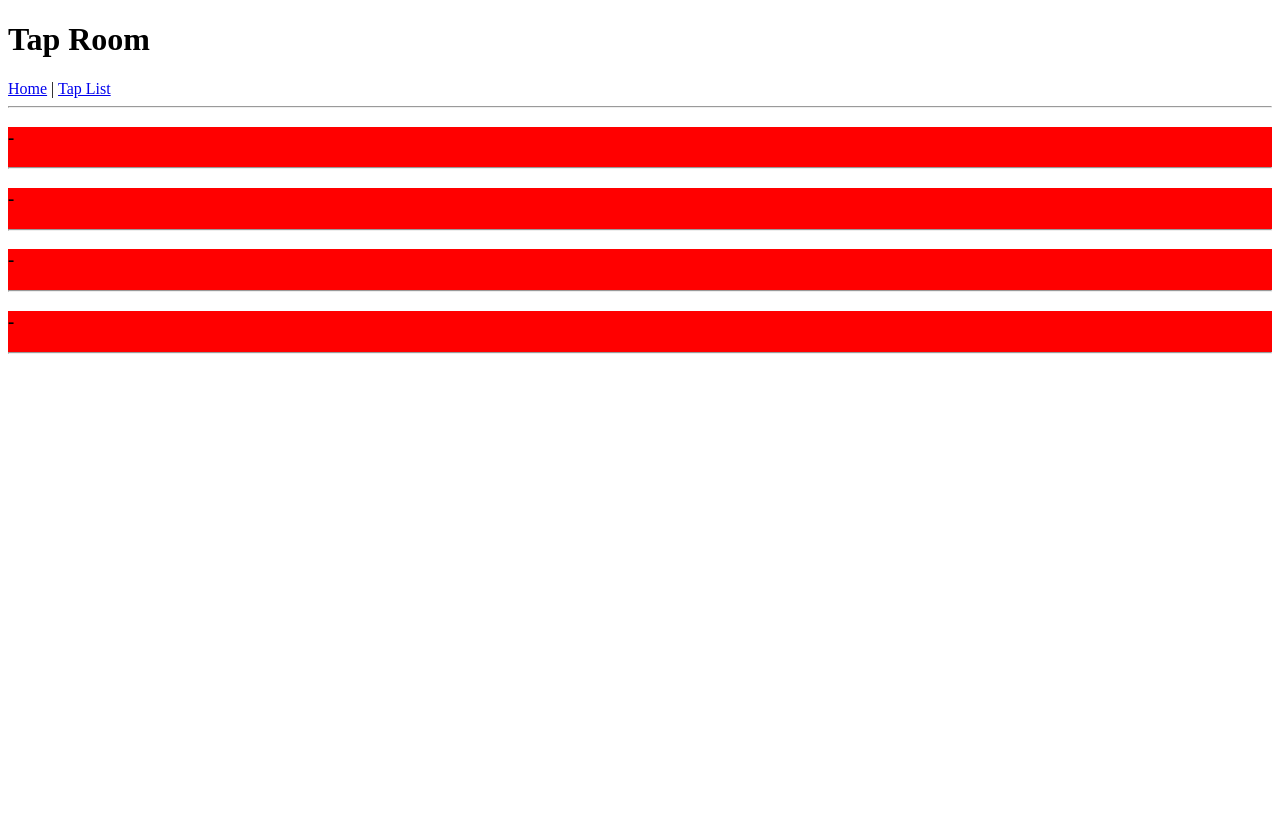
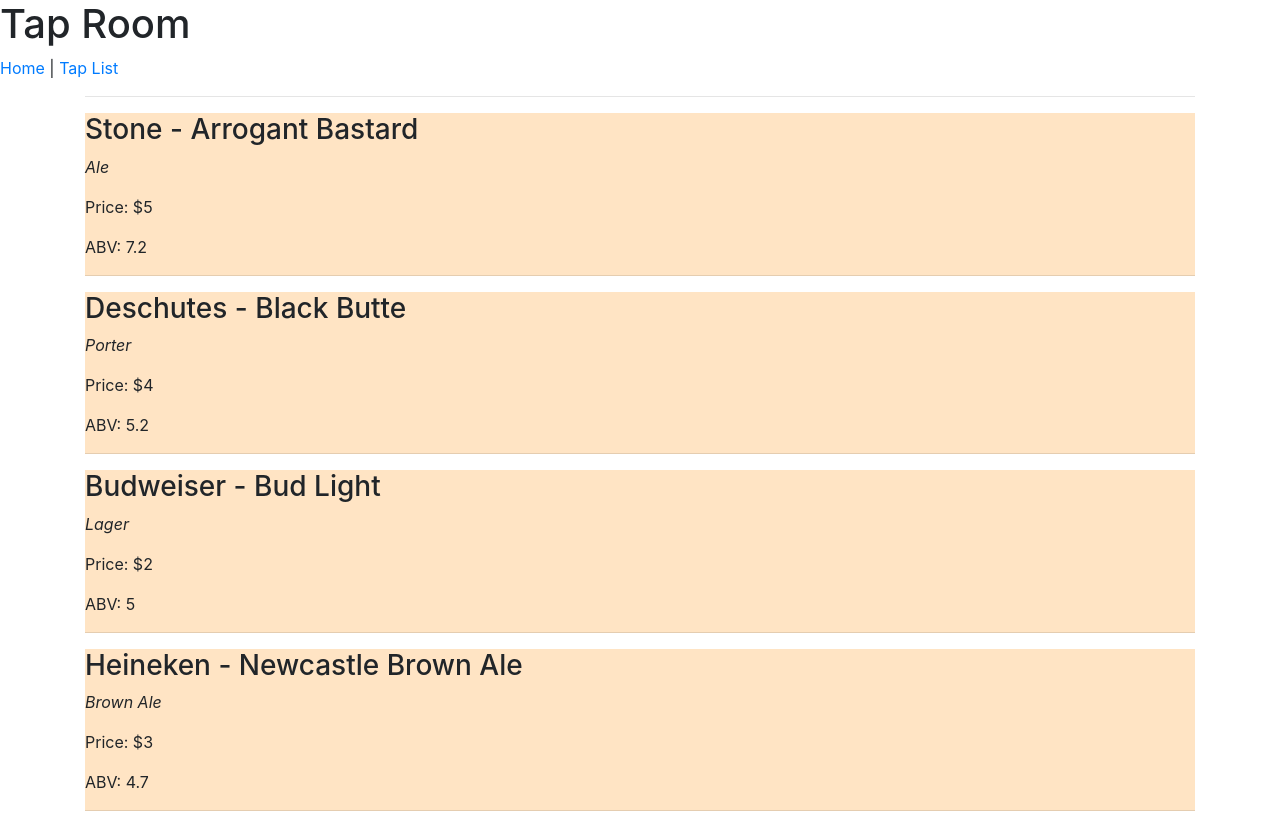
Before and after one commit to zakrogh/TapRoomContinued, a React app: page /#/taplist in a window 1280 px wide. Before the commit the page ends 800 px from the top, so only its background shows below. Built offline with nearby package versions, Linux system fonts and the light colour scheme.

Commit message:
fix beer list to display properly, add bootstrap link to template

```diff
--- a/src/components/App.jsx
+++ b/src/components/App.jsx
@@ -9,11 +9,13 @@
   return (
     <div>
       <Header/>
-      <Switch>
-        <Route exact path='/' component={Welcome} />
-        <Route path='/taplist' component={TapList} />
-        <Route component={Error404} />
-      </Switch>
+      <div className='container'>
+        <Switch>
+          <Route exact path='/' component={Welcome} />
+          <Route path='/taplist' component={TapList} />
+          <Route component={Error404} />
+        </Switch>
+      </div>
     </div>
   );
 }
--- a/src/components/Beer.jsx
+++ b/src/components/Beer.jsx
@@ -6,14 +6,16 @@
     <div className="color-toggle">
       <style global jsx>{`
           div .color-toggle{
-            background-color: red;
+            background-color: bisque;
           }
           .color-toggle:hover{
-            background: green;
+            background: lightblue;
           }
         `}</style>
-        <h3>{props.location} - {props.names}</h3>
-        <p><em>{props.issue}</em></p>
+        <h3>{props.brand} - {props.name}</h3>
+        <p><em>{props.type}</em></p>
+        <p>Price: ${props.price}</p>
+        <p>ABV: {props.alcoholContent}</p>
         <hr/>
       </div>
   );
--- a/src/components/TapList.jsx
+++ b/src/components/TapList.jsx
@@ -37,7 +37,7 @@
   return (
     <div>
       <hr/>
-      {masterBeerList.map((beer, index)=>
+      {masterBeerList.map((beer, index) =>
         <Beer name={beer.name}
           brand={beer.brand}
           type={beer.type}
--- a/src/components/Welcome.jsx
+++ b/src/components/Welcome.jsx
@@ -0,0 +1,11 @@
+import React from 'react';
+
+function Welcome(){
+  return (
+    <div>
+      <p>THIS IS A WELCOME PAGE</p>
+    </div>
+  );
+}
+
+export default Welcome;
```
Also changed, not shown: template.ejs.
